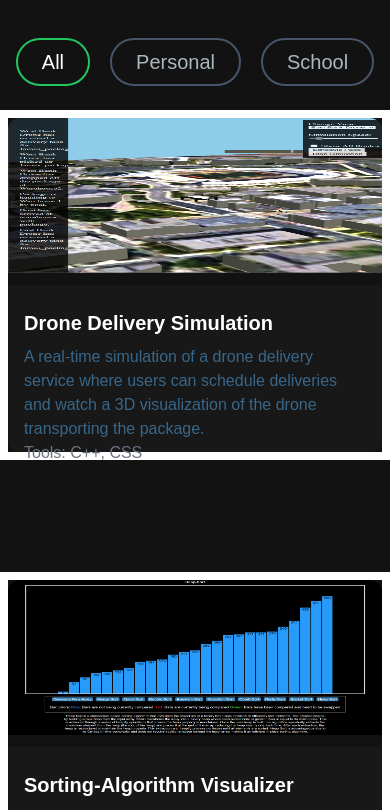
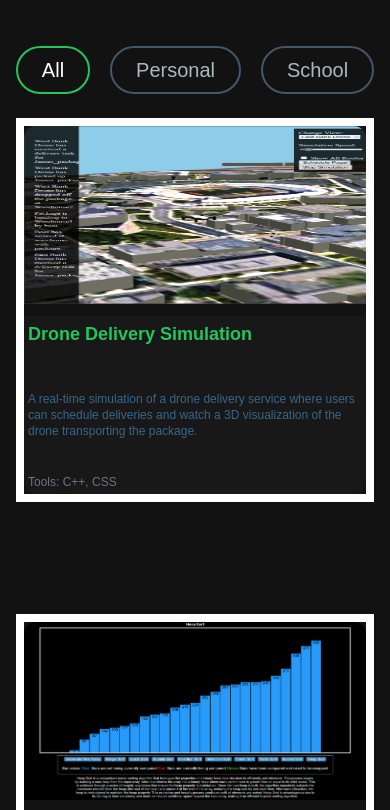
Before and after one commit to carlos-22-chasi/portfolio, a Next.js app: page / in a window 390 px wide. Shown: the part 1982-2792 px from the top of the page. Built offline with nearby package versions, Linux system fonts and the light colour scheme.

Commit message:
updated project cards css 🪧

```diff
--- a/src/app/components/Footer.jsx
+++ b/src/app/components/Footer.jsx
@@ -3,9 +3,9 @@ import React from "react";
 const Footer = () => {
   return (
     <footer className="footer border z-10 border-t-[#33353F] border-l-transparent border-r-transparent text-slate-600 font-sans">
-      <div className="w-full px-8 py-4 flex justify-between">
-        <span>CarlosChasiMejia</span>
-        <p className="text-primary-800">Page last updated 10/13/24</p>
+      <div className="w-full  md:px-8 py-4 flex justify-between">
+        <span>CarlosChasi</span>
+        <p className="text-primary-800">Page last updated 12/16/24</p>
         <p>YUHHHHH</p>
       </div>
     </footer>
--- a/src/app/components/ProjectCard.jsx
+++ b/src/app/components/ProjectCard.jsx
@@ -20,10 +20,10 @@ const ProjectCard = ({imageURL, title, description, tools, gitUrl, previewURL})
         </div>
       </div>
       {/* Bottom Half */}
-      <div className='h-1/2  flex flex-col justify-between text-white mt-3 rounded-b-xl bg-[#181818] py-6 px-4'>
-        <h5 className='text-xl font-semibold mb-2'>{title}</h5>
-        <p className='text-[#386789]'>{description}</p>
-        <p className='text-gray-500'>Tools: {tools}</p>
+      <div className='h-1/2  flex flex-col justify-between text-primary-500 mt-3 rounded-b-xl bg-[#181818] py-1 px-1 md:py-6 md:px-4'>
+        <h5 className='text-lg md:text-xl font-semibold mb-2'>{title}</h5>
+        <p className='text-xs md:text-base text-[#386789]'>{description}</p>
+        <p className='text-xs md:text-base text-gray-500'>Tools: {tools}</p>
       </div>
 
     </div>
--- a/src/app/components/ProjectSection.jsx
+++ b/src/app/components/ProjectSection.jsx
@@ -111,7 +111,7 @@ const ProjectSection = () => {
         <ProjectTag onClick={handleTagChange} name="School" isSelected={tag === "School"} />
       </div>
       {/* Project Cards */}
-      <ul ref={ref} className='grid md:grid-cols-3 gap-28 md:gap-12'>
+      <ul ref={ref} className="grid sm:grid-cols-2 md:grid-cols-3 gap-28 md:gap-12">
         {filteredProjects.map((project, index) => (
           <motion.li
             key={index}
@@ -119,7 +119,7 @@ const ProjectSection = () => {
             initial="initial"
             animate={isInView ? "animate" : "initial"}
             transition={{ duration: 0.3, delay: index * 0.4 }}
-            className='min-h-[350px] h-full'
+            className="h-96 md:h-full"
           >
             <ProjectCard
               key={project.id}
@@ -130,9 +130,10 @@ const ProjectSection = () => {
               gitUrl={project.gitUrl}
               previewURL={project.previewUrl}
             />
-          </motion.li>
-        ))}
-      </ul>
+    </motion.li>
+  ))}
+</ul>
+
     </section>
   )
 }
--- a/src/app/layout.js
+++ b/src/app/layout.js
@@ -13,8 +13,8 @@ const geistMono = localFont({
 });
 
 export const metadata = {
-  title: "Create Next App",
-  description: "Generated by create next app",
+  title: "CarlosCM - Home",
+  description: "Portfolio Website for Carlos Chasi-Mejia",
 };
 
 export default function RootLayout({ children }) {
--- a/src/app/page.js
+++ b/src/app/page.js
@@ -8,7 +8,7 @@ import Footer from "./components/Footer";
 
 export default function Home() {
   return (
-    <main className="flex min-h-screen flex-col bg-[#121212]">
+    <main className="flex min-h-screen flex-col bg-[#121212] p-4 md:p-0">
       <NavBar/>
       <div className="container mx-auto py-4 mt-24">
         <HeroSection/>
```
